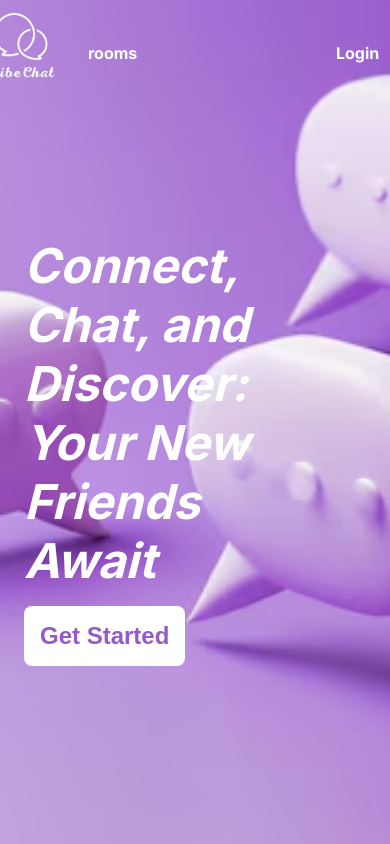
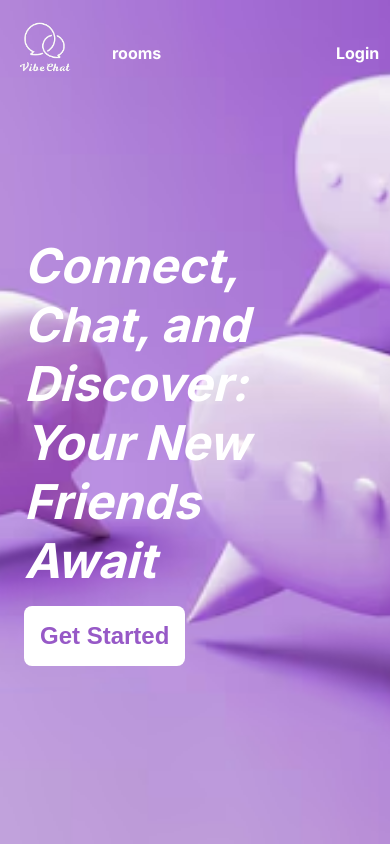
Before and after one commit to mariia-alam/chatApp, a React (Vite) app: page / in a window 390 px wide. Built offline with nearby package versions, Linux system fonts and the light colour scheme.

Commit message:
first commit

```diff
--- a/src/App.css
+++ b/src/App.css
@@ -90,12 +90,14 @@ body {
     left: 16rem ;
 }
 .header-left {
-    padding-left:5.5rem;
+    padding-left:7rem;
 }
 .header-left img{
     position: absolute;
     right: 17rem ;
     width: 50%;
+        padding-left:3rem;
+
 }
 .landing main{
     margin-top:8rem;
```
